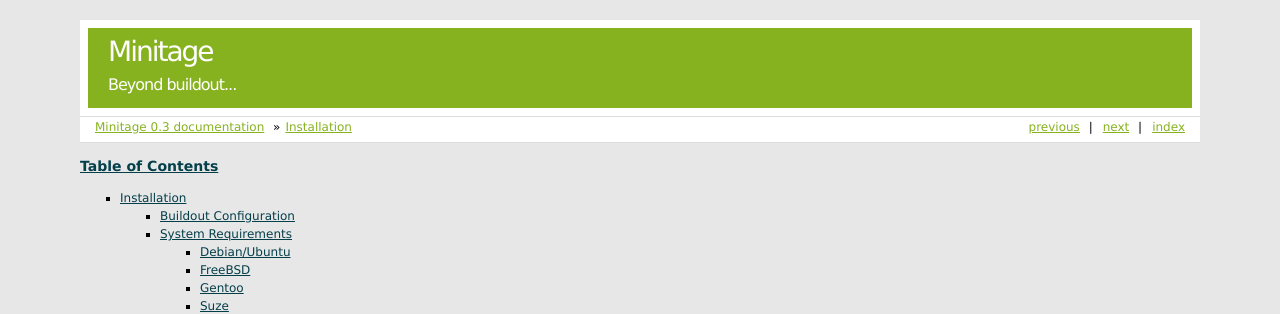
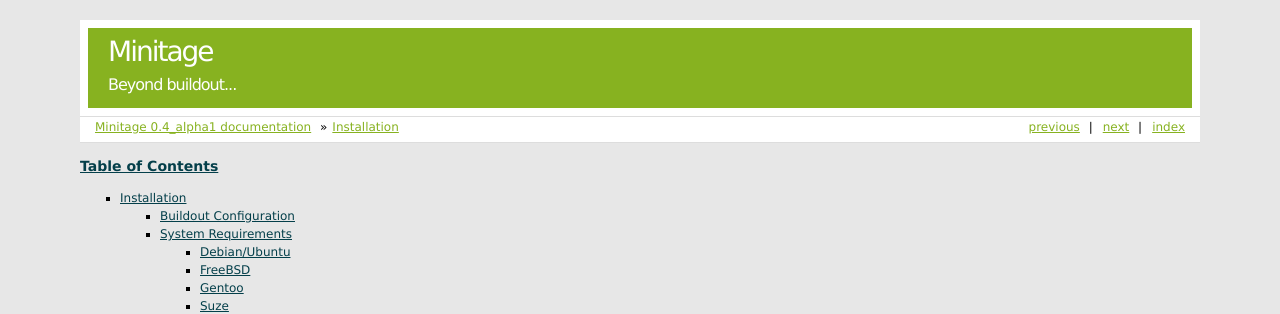
Before and after one commit to minitage/minitage.github.io, a Sphinx documentation site: the page built from source/installation.rst, in a window 1280 px wide and 900 px high. Shown: the top 314 px of the window. Built offline with Sphinx 7.4.7, drawn with Linux system fonts in a browser that asks for light colours.

```diff
--- a/source/conf.py
+++ b/source/conf.py
@@ -40,9 +40,9 @@ copyright = '2008, Matthieu Pasquet'
 # other places throughout the built documents.
 #
 # The short X.Y version.
-version = '0.3'
+version = '0.4'
 # The full version, including alpha/beta/rc tags.
-release = '0.3'
+release = '0.4_alpha1'
 
 # There are two options for replacing |today|: either, you set today to some
 # non-false value, then it is used:
--- a/source/installation.rst
+++ b/source/installation.rst
@@ -266,4 +266,4 @@ Extra options and usage:
 
 .. code-block:: sh
 
-   ./minimerge  --hel
+   ./minimerge  --help
```
